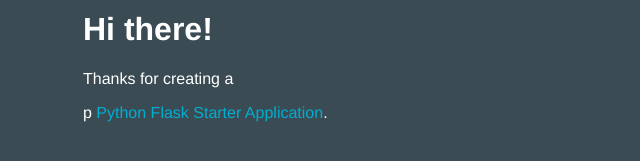
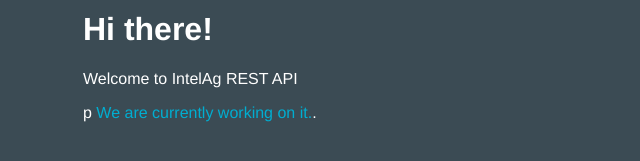
Before and after one commit to onthebeachh/intelag-restapi, a plain HTML site: page static/index.html in a window 1280 px wide. Shown: the part 449-610 px from the top of the page, 179-819 px from the left. Drawn offline with Linux system fonts and the light colour scheme; files that its build step writes are made by us from their sources; files whose address does not match are found by name.

Commit message:
welcome message

```diff
--- a/static/index.html
+++ b/static/index.html
@@ -16,8 +16,8 @@
           <img class = "newappIcon" src="static/images/newapp-icon.png">
 
             <h1>Hi there!</h1>
-            <p>Thanks for creating a</p>p
-            <span class = "blue">Python Flask Starter Application</span>.
+            <p>Welcome to IntelAg REST API</p>p
+            <span class = "blue">We are currently working on it.</span>.
         </td>
     </tr>
     </table>
```
